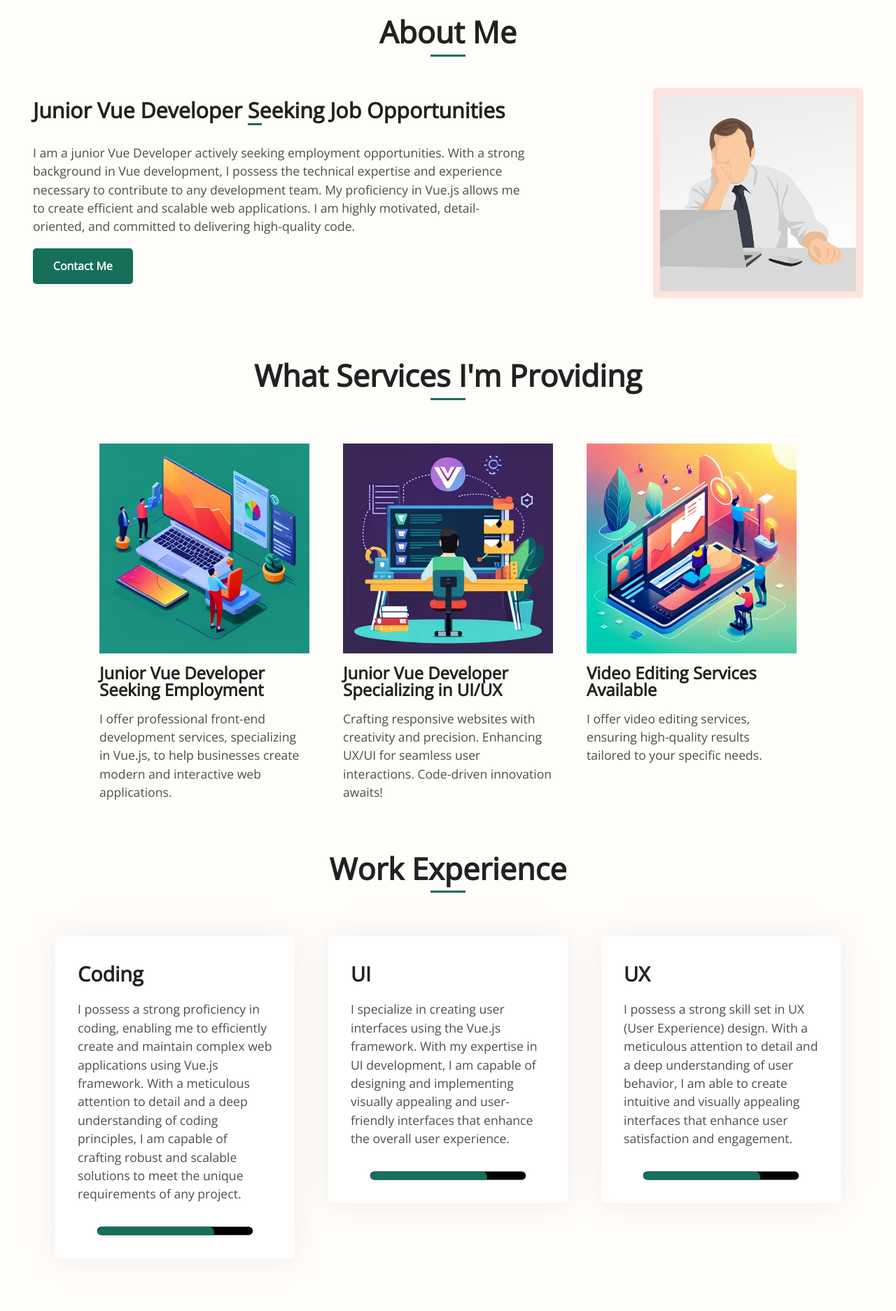
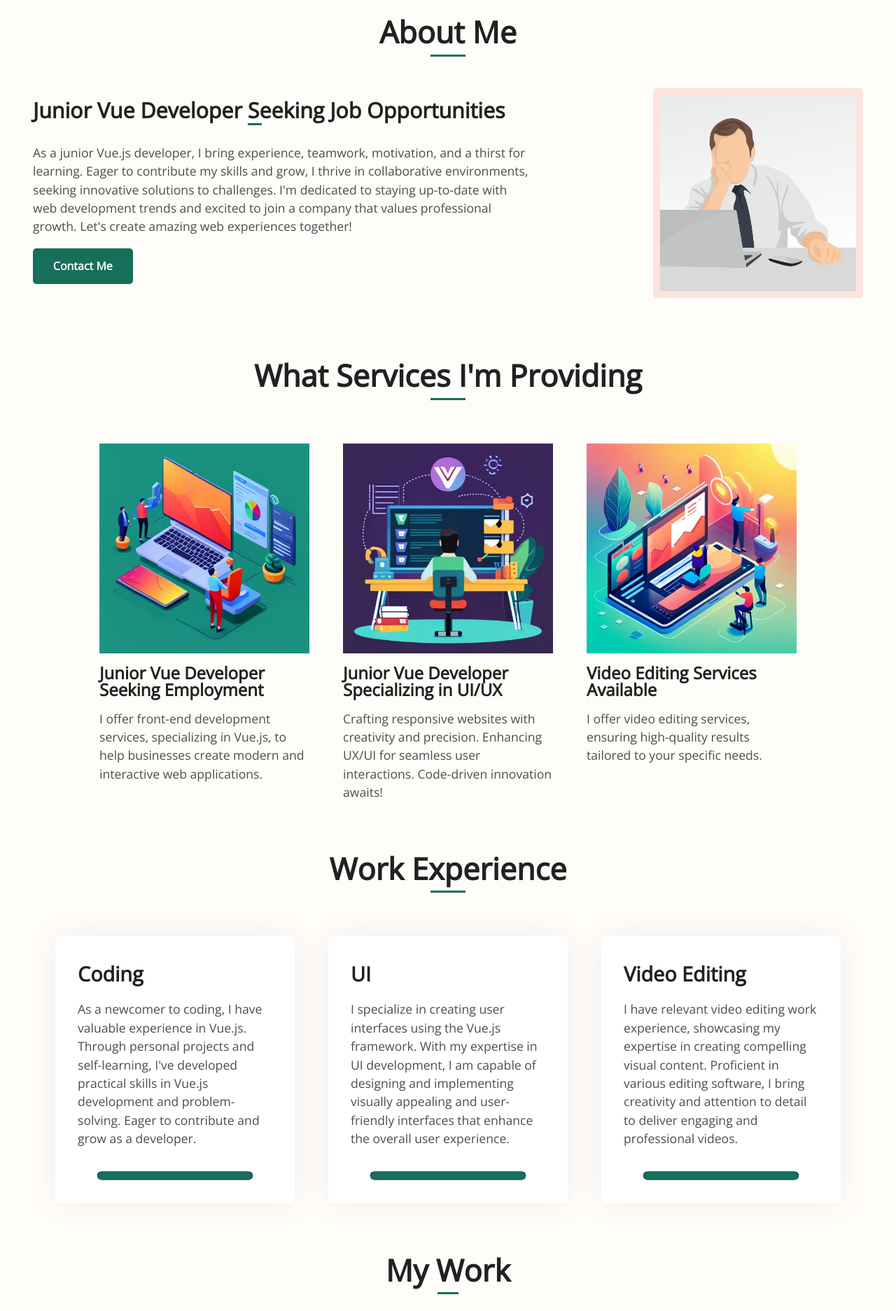
Before and after one commit to djneskovic/portfolio-djordje, a Vue app: page / in a window 1280 px wide. Shown: the part 758-2632 px from the top of the page at 70% size. Built offline with nearby package versions, Linux system fonts and the light colour scheme.

Commit message:
New text

```diff
--- a/public/css/style.css
+++ b/public/css/style.css
@@ -241,14 +241,14 @@ p {
       animation: fillSkill 700ms ease;
       line-height: 10px;
       background-color: #156f5b;
-      width: 75%;
+      width: 100%;
       height: 100%; }
 
 @keyframes fillSkill {
   0% {
     width: 0; }
   100% {
-    width: 75%; } }
+    width: 100%; } }
 
 .carousel__slide {
   padding: 5px; }
--- a/src/js/components/ServicesProviding.vue
+++ b/src/js/components/ServicesProviding.vue
@@ -37,7 +37,7 @@ export default {
 					imageAlt: "",
 					title: "Junior Vue Developer Seeking Employment",
 					description:
-						"I offer professional front-end development services, specializing in Vue.js, to help businesses create modern and interactive web applications.",
+						"I offer front-end development services, specializing in Vue.js, to help businesses create modern and interactive web applications.",
 				},
 				{
 					imageSrc: "/images/officeThree.jpg",
--- a/src/js/components/WorkExperience.vue
+++ b/src/js/components/WorkExperience.vue
@@ -5,7 +5,7 @@
 				<h2 class="text-center exp-title">Work Experience</h2>
 
 				<div
-					class="exp-items flex flex-col items-center lg:items-start justify-center lg:flex-row gap-8 lg:gap-12"
+					class="exp-items flex flex-col items-center lg:items-start justify-center lg:flex-row lg:gap-12"
 				>
 					<ExperienceItem
 						v-for="item in expItem"
@@ -31,7 +31,7 @@ export default {
 			expItem: [
 				{
 					title: "Coding",
-					desc: "I possess a strong proficiency in coding, enabling me to efficiently create and maintain complex web applications using Vue.js framework. With a meticulous attention to detail and a deep understanding of coding principles, I am capable of crafting robust and scalable solutions to meet the unique requirements of any project.",
+					desc: "As a newcomer to coding, I have valuable experience in Vue.js. Through personal projects and self-learning, I've developed practical skills in Vue.js development and problem-solving. Eager to contribute and grow as a developer.",
 				},
 
 				{
@@ -40,8 +40,8 @@ export default {
 				},
 
 				{
-					title: "UX",
-					desc: "I possess a strong skill set in UX (User Experience) design. With a meticulous attention to detail and a deep understanding of user behavior, I am able to create intuitive and visually appealing interfaces that enhance user satisfaction and engagement.",
+					title: "Video Editing",
+					desc: "I have relevant video editing work experience, showcasing my expertise in creating compelling visual content. Proficient in various editing software, I bring creativity and attention to detail to deliver engaging and professional videos.",
 				},
 			],
 		};
--- a/src/js/pages/AboutPage.vue
+++ b/src/js/pages/AboutPage.vue
@@ -14,15 +14,16 @@
 						</h3>
 
 						<p class="about-text">
-							I am a junior Vue Developer actively seeking
-							employment opportunities. With a strong
-							background in Vue development, I possess the
-							technical expertise and experience necessary
-							to contribute to any development team. My
-							proficiency in Vue.js allows me to create
-							efficient and scalable web applications. I am
-							highly motivated, detail-oriented, and
-							committed to delivering high-quality code.
+							As a junior Vue.js developer, I bring
+							experience, teamwork, motivation, and a
+							thirst for learning. Eager to contribute my
+							skills and grow, I thrive in collaborative
+							environments, seeking innovative solutions to
+							challenges. I'm dedicated to staying
+							up-to-date with web development trends and
+							excited to join a company that values
+							professional growth. Let's create amazing web
+							experiences together!
 						</p>
 						<button-primary>Contact Me</button-primary>
 					</div>
--- a/src/scss/components/_experience-item.scss
+++ b/src/scss/components/_experience-item.scss
@@ -54,7 +54,7 @@
 			animation: fillSkill 700ms ease;
 			line-height: 10px;
 			background-color: $green;
-			width: 75%;
+			width: 100%;
 			height: 100%;
 		}
 	}
@@ -65,6 +65,6 @@
 		width: 0;
 	}
 	100% {
-		width: 75%;
+		width: 100%;
 	}
 }
```
